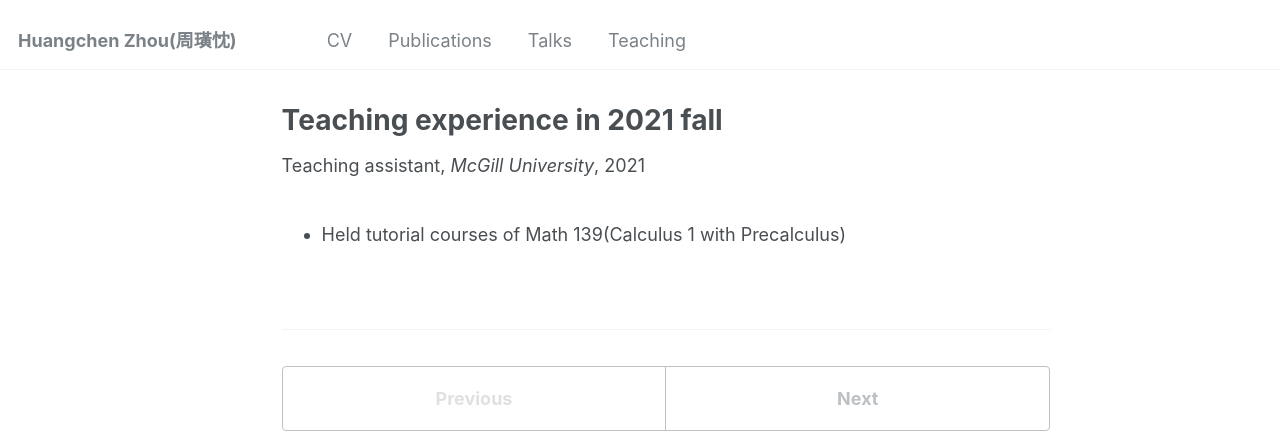
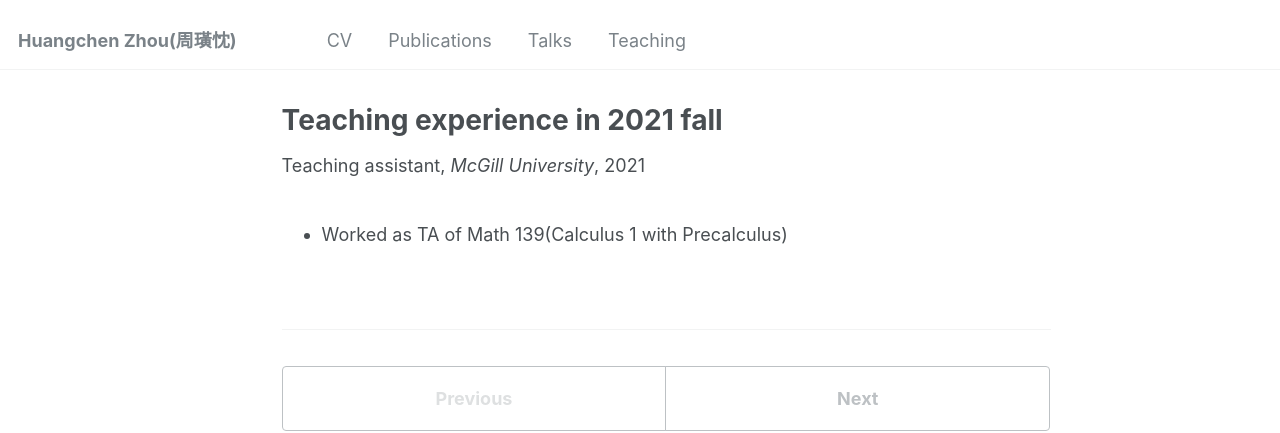
Before and after one commit to zhc515/zhc515.github.io, a Jekyll site: the page built from _teaching/2021-fall-teaching.md, in a window 1280 px wide. Shown: the top 433 px of the page. Built offline with Jekyll 4.4.1, drawn with Linux system fonts in a browser that asks for light colours.

Commit message:
Update 2021-fall-teaching.md

```diff
--- a/_teaching/2021-fall-teaching.md
+++ b/_teaching/2021-fall-teaching.md
@@ -8,4 +8,4 @@ date: Sep 2021-Dec 2021
 location: "Montreal, Canada"
 ---
 
-- Held tutorial courses of Math 139(Calculus 1 with Precalculus)
+- Worked as TA of Math 139(Calculus 1 with Precalculus)
```
